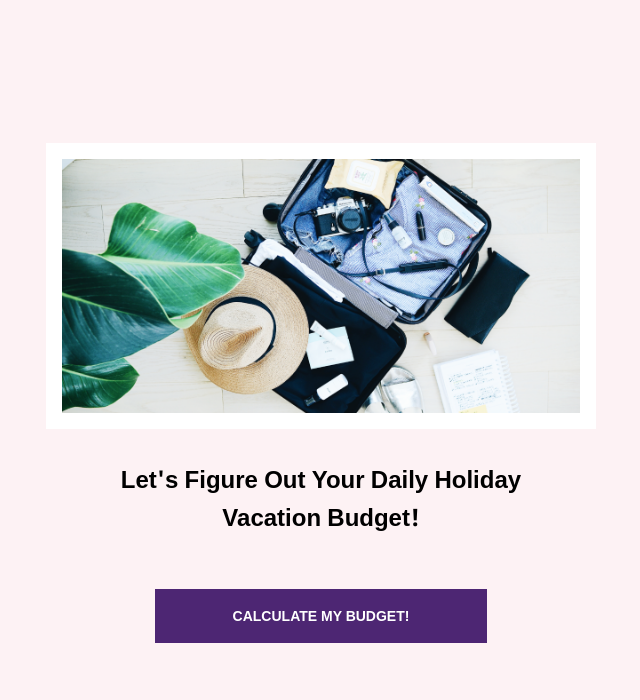
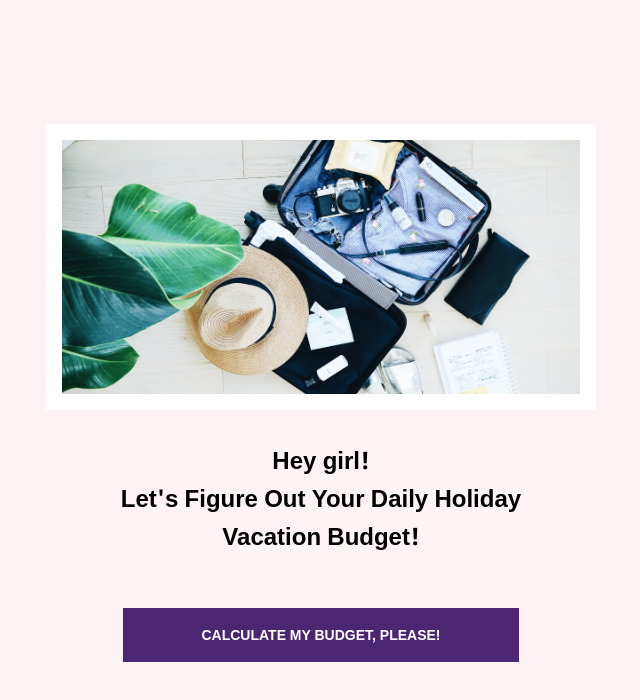
Before and after one commit to Beatriz-G/Calculadora-De-Vacaciones, a website: page index.html in a window 1280 px wide. Shown: the whole page, without its empty margins (319-959 px from the left). Drawn offline with Linux system fonts and the light colour scheme.

Commit message:
Added girl and please

```diff
--- a/index.html
+++ b/index.html
@@ -17,10 +17,10 @@
   <body>
     <div class="container">
       <img src="img/suitcase.png" alt="Suitcase packed for a trip" />
-      <h3>Let's Figure Out Your Daily Holiday Vacation Budget!</h3>
+      <h3>Hey girl! <br> Let's Figure Out Your Daily Holiday Vacation Budget!</h3>
       <div>
         <p class="daily-budget"></p>
-        <button class="trip-info">Calculate My Budget!</button>
+        <button class="trip-info">Calculate My Budget, please!</button>
       </div>
     </div>
   </body>
```
